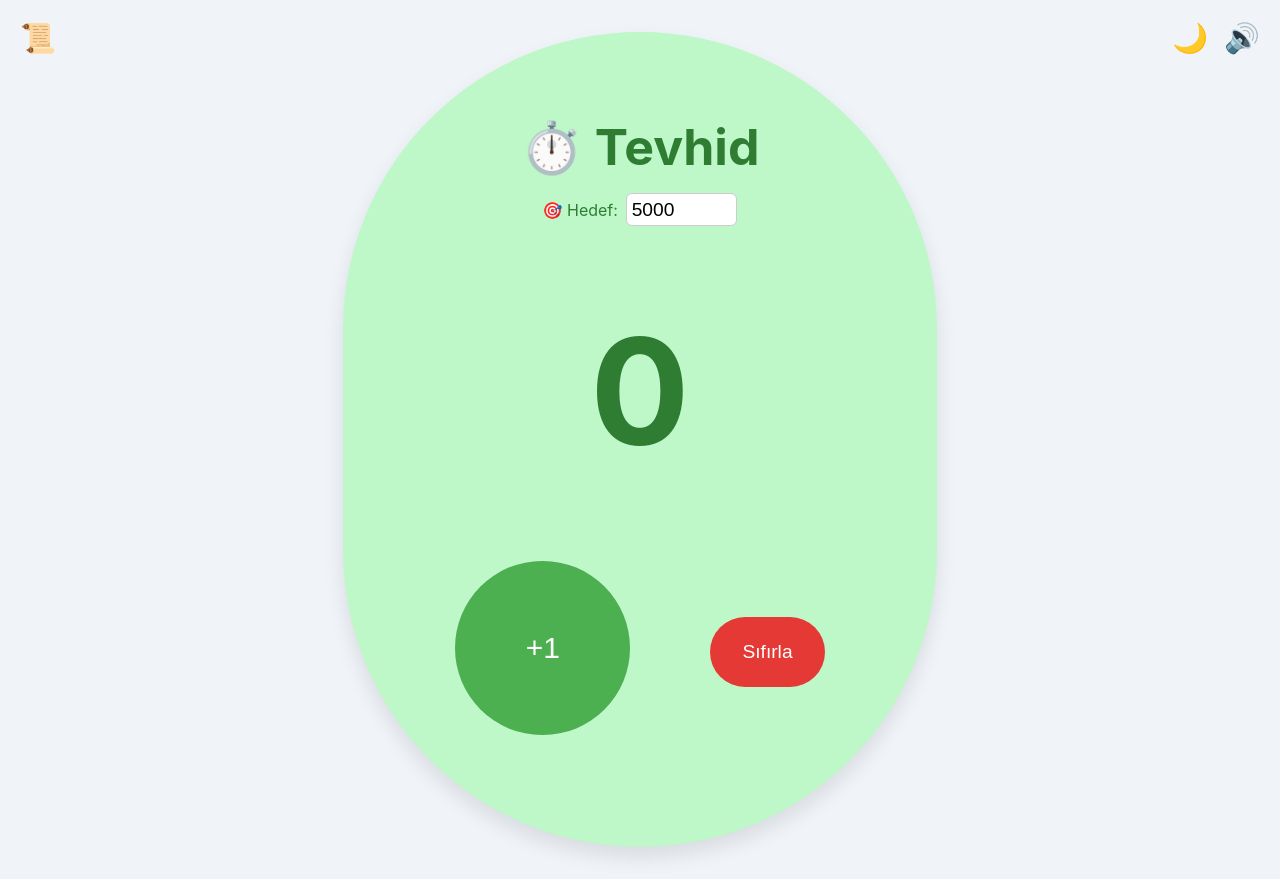
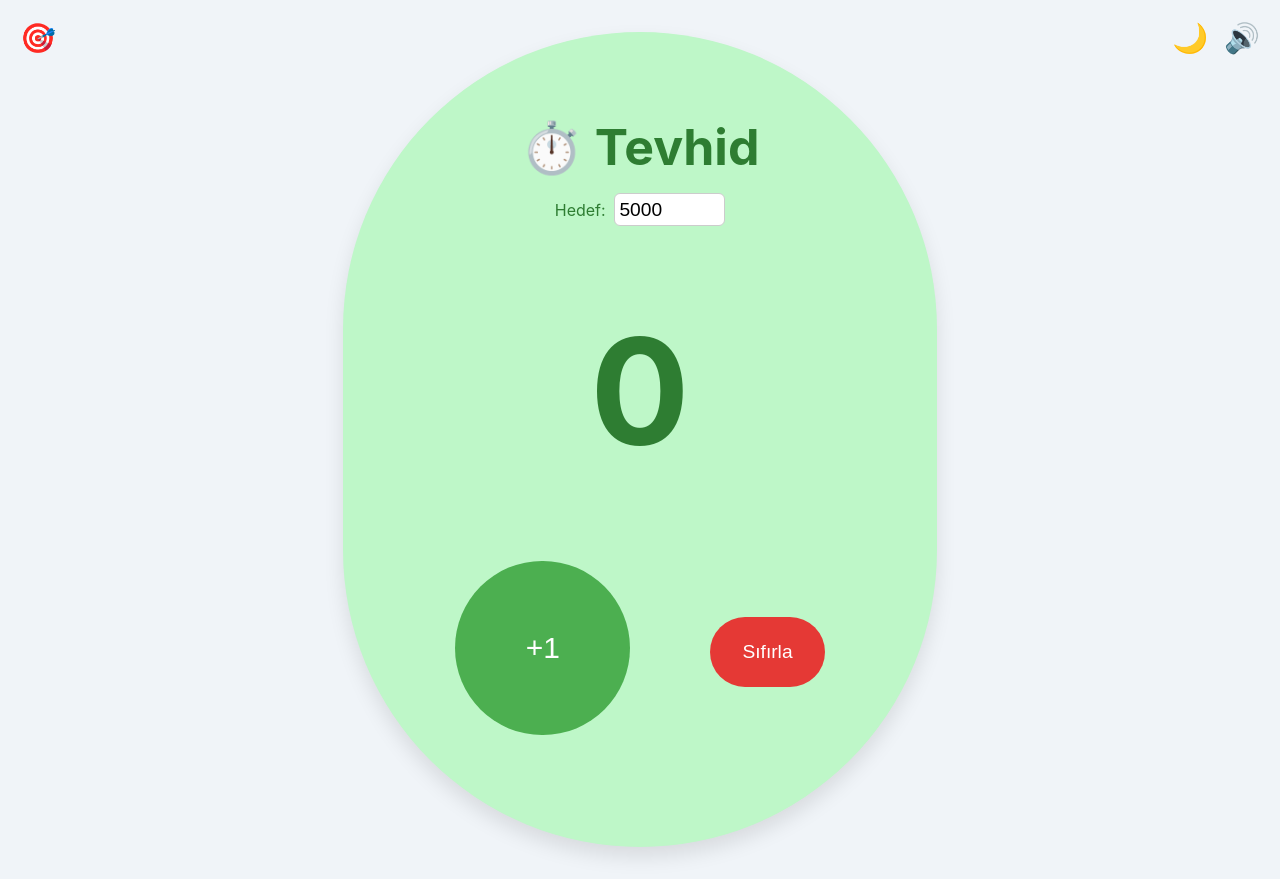
Before and after one commit to edaanuraktan/dhikr-counter, a React (Create React App) app: page / in a window 1280 px wide. Built offline with nearby package versions, Linux system fonts and the light colour scheme.

Commit message:
günlük hedef kımı düzenlendi

```diff
--- a/src/components/Zikirmatik.jsx
+++ b/src/components/Zikirmatik.jsx
@@ -20,28 +20,18 @@ const defaultTargets = [
     text: "100x Subhanallahi ve Bihamdihi",
     goal: 100,
     count: 0,
-    group: "GÜNLÜK VİRD"
-  },
-  {
-    id: "subhanallahilazim",
-    text: "100x Subhanallahil Azim ve Bihamdihi Estağfurullah El Azim",
-    goal: 100,
-    count: 0,
-    group: "GÜNLÜK VİRD"
   },
   {
     id: "salavat_2",
     text: "100x Salavat",
     goal: 100,
     count: 0,
-    group: "GÜNLÜK VİRD"
   },
   {
-    id: "la_ilahe",
+    id: "tevhid",
     text: "1001x La İlahe İllallah",
     goal: 1001,
     count: 0,
-    group: "GÜNLÜK VİRD"
   },
 ];
 
@@ -193,7 +183,7 @@ const Zikirmatik = () => {
         left: "20px",
         zIndex: 9999
       }}>
-        <span onClick={() => setPanelOpen(!panelOpen)} title="Hedefler" style={{ cursor: "pointer", fontSize: "1.8rem" }}>📜</span>
+        <span onClick={() => setPanelOpen(!panelOpen)} title="Hedefler" style={{ cursor: "pointer", fontSize: "1.8rem" }}>🎯</span>
       </div>
 
       {/* Hedef Paneli */}
@@ -213,7 +203,7 @@ const Zikirmatik = () => {
           borderTopRightRadius: "16px",
           borderBottomRightRadius: "16px"
         }}>
-          <h2 style={{ fontSize: "1.5rem", marginBottom: "1rem", borderBottom: "1px solid #ccc", paddingBottom: "0.5rem" }}>🎯 Günlük Zikir Hedefleri</h2>
+          <h2 style={{ fontSize: "1.5rem", marginBottom: "1rem", borderBottom: "1px solid #ccc", paddingBottom: "0.5rem" }}> Günlük Zikir Hedefleri</h2>
           <input value={newTargetText} onChange={e => setNewTargetText(e.target.value)} placeholder="Yeni hedef ekle" style={{ padding: 6, width: "100%", marginBottom: "0.5rem" }} />
           <button onClick={addTarget} style={{ width: "100%", padding: "0.5rem", backgroundColor: "#4caf50", color: "white", border: "none", borderRadius: 6 }}>Ekle</button>
           <ul style={{ listStyle: "none", padding: 0, marginTop: "1rem" }}>
@@ -242,7 +232,7 @@ const Zikirmatik = () => {
         <h2 style={{ marginTop: "0.3rem", marginBottom: "1rem", fontSize: 50 }}>⏱️ {selectedTarget.text}</h2>
 
         <label>
-          🎯 Hedef:
+           Hedef:
           <input
             type="number"
             value={selectedTarget.goal}
```
